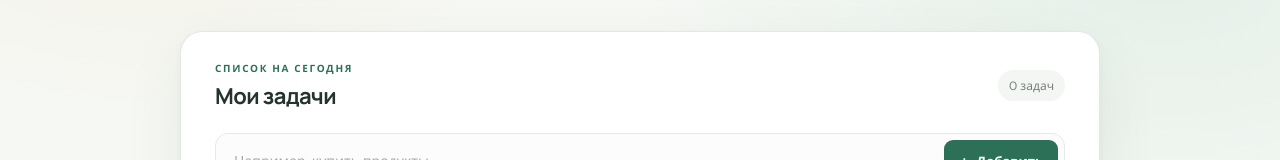
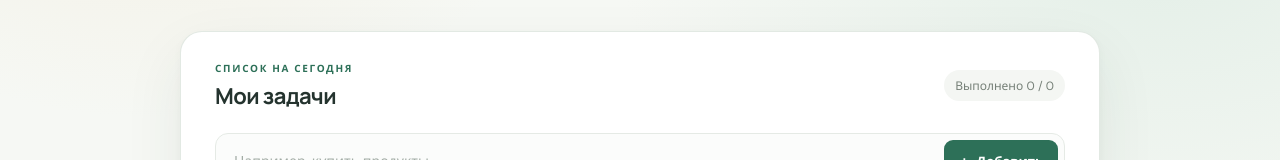
Before and after one commit to ZVERTURETORIG/todo-next, a Next.js app: page / in a window 1280 px wide. Shown: the part 321-481 px from the top of the page. Built offline with nearby package versions, Linux system fonts and the light colour scheme.

Commit message:
Показал прогресс выполнения задач

```diff
--- a/app/page.tsx
+++ b/app/page.tsx
@@ -132,7 +132,7 @@ export default function Home() {
             <p className="eyebrow">СПИСОК НА СЕГОДНЯ</p>
             <h2 id="tasks-heading">Мои задачи</h2>
           </div>
-          <span className="task-count">{tasks.length} задач</span>
+          <span className="task-count">Выполнено {tasks.filter((task) => task.done).length} / {tasks.length}</span>
         </div>
 
         <form className="task-form" onSubmit={addTask}>
```
